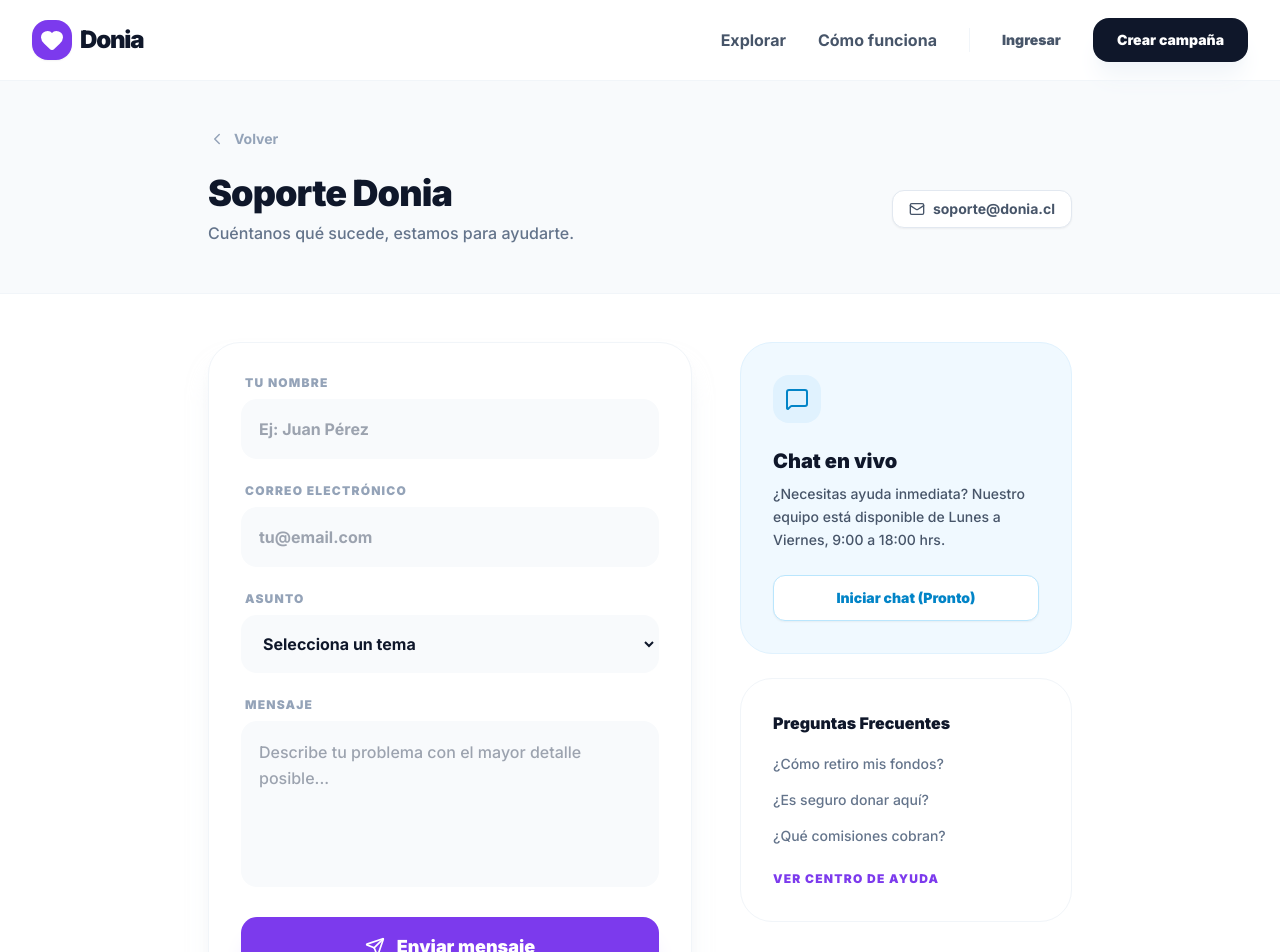
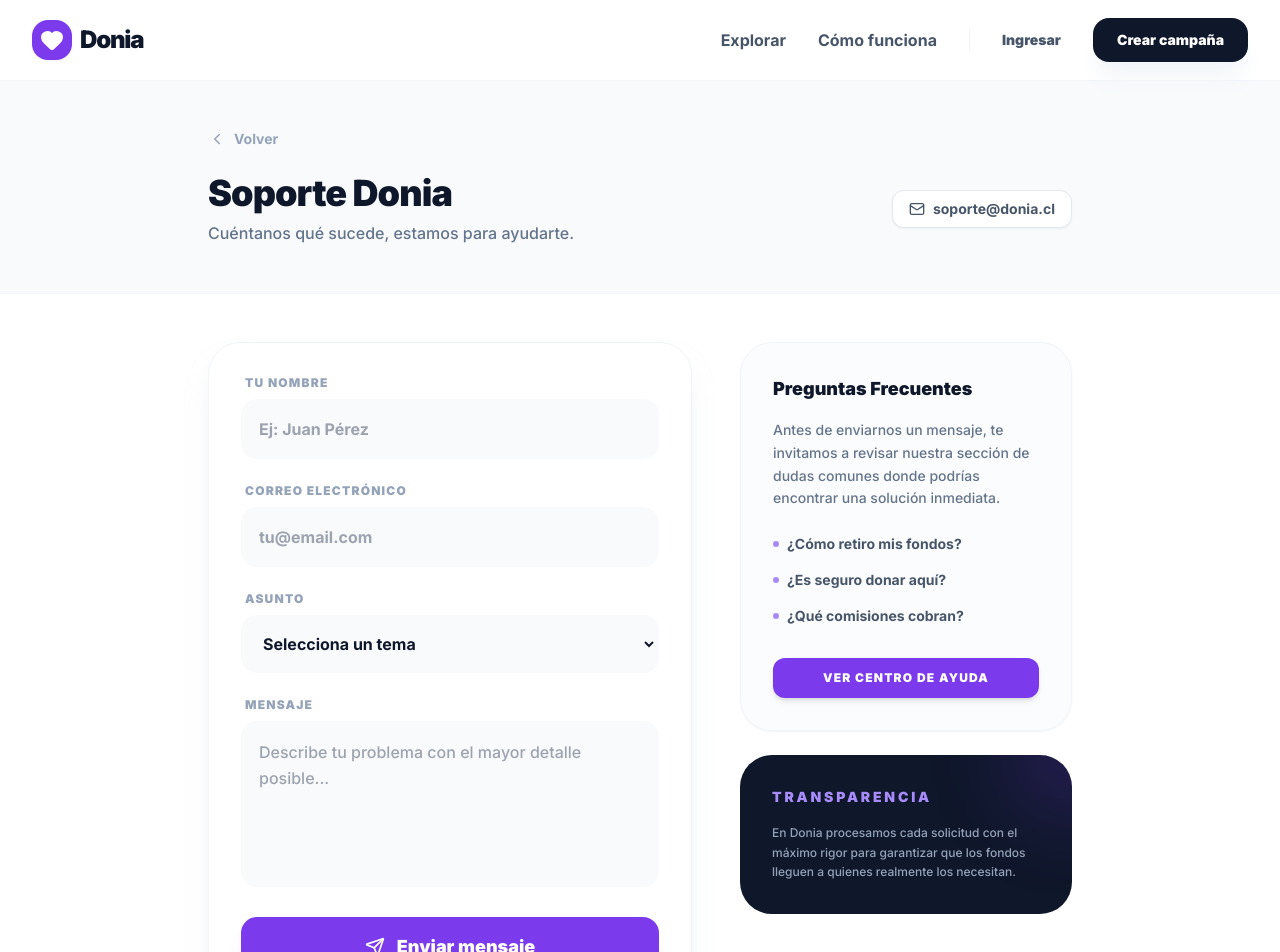
Before and after one commit to donia-cl/donia-web-v4, a React (Vite) app: page /soporte in a window 1280 px wide. Shown: the top 952 px of the page. Built offline with nearby package versions, Linux system fonts and the light colour scheme; no server answers.

Commit message:
fix(support): Remove unused chat feature and update FAQ styling
Removes the commented-out live chat UI and related icon import from the support page. Updates the styling of the FAQ section to align with current design guidelines.

```diff
--- a/pages/Support.tsx
+++ b/pages/Support.tsx
@@ -1,7 +1,7 @@
 
 import React, { useState } from 'react';
 import { useNavigate } from 'react-router-dom';
-import { ChevronLeft, Send, Mail, MessageSquare, CheckCircle2, Loader2, AlertCircle } from 'lucide-react';
+import { ChevronLeft, Send, Mail, CheckCircle2, Loader2, AlertCircle } from 'lucide-react';
 import { useAuth } from '../context/AuthContext';
 
 const Support: React.FC = () => {
@@ -189,47 +189,45 @@
 
           {/* Sidebar Info */}
           <div className="md:col-span-5 space-y-6">
-             <div className="bg-sky-50 p-8 rounded-[32px] border border-sky-100">
-                <div className="w-12 h-12 bg-sky-100 text-sky-600 rounded-2xl flex items-center justify-center mb-6">
-                   <MessageSquare size={24} />
-                </div>
-                <h3 className="text-xl font-black text-slate-900 mb-2">Chat en vivo</h3>
-                <p className="text-slate-600 font-medium text-sm mb-6 leading-relaxed">
-                  ¿Necesitas ayuda inmediata? Nuestro equipo está disponible de Lunes a Viernes, 9:00 a 18:00 hrs.
+             <div className="p-8 border border-slate-100 rounded-[32px] bg-slate-50/50 shadow-sm">
+                <h3 className="font-black text-slate-900 mb-4 text-lg">Preguntas Frecuentes</h3>
+                <p className="text-slate-500 text-sm font-medium mb-6 leading-relaxed">
+                  Antes de enviarnos un mensaje, te invitamos a revisar nuestra sección de dudas comunes donde podrías encontrar una solución inmediata.
                 </p>
-                <button
-                  onClick={() => alert("El chat en vivo estará disponible pronto.")}
-                  className="w-full py-3 bg-white text-sky-600 rounded-xl font-black text-sm border border-sky-200 hover:bg-sky-600 hover:text-white transition-all shadow-sm"
-                >
-                  Iniciar chat (Pronto)
-                </button>
-             </div>
-
-             <div className="p-8 border border-slate-100 rounded-[32px]">
-                <h3 className="font-black text-slate-900 mb-4">Preguntas Frecuentes</h3>
-                <ul className="space-y-3">
+                <ul className="space-y-4">
                    <li>
-                     <button onClick={() => navigate('/ayuda')} className="text-sm font-medium text-slate-500 hover:text-violet-600 hover:underline text-left">
+                     <button onClick={() => navigate('/ayuda')} className="text-sm font-bold text-slate-600 hover:text-violet-600 hover:underline text-left flex items-center gap-2">
+                       <span className="w-1.5 h-1.5 rounded-full bg-violet-400"></span>
                        ¿Cómo retiro mis fondos?
                      </button>
                    </li>
                    <li>
-                     <button onClick={() => navigate('/ayuda')} className="text-sm font-medium text-slate-500 hover:text-violet-600 hover:underline text-left">
+                     <button onClick={() => navigate('/ayuda')} className="text-sm font-bold text-slate-600 hover:text-violet-600 hover:underline text-left flex items-center gap-2">
+                       <span className="w-1.5 h-1.5 rounded-full bg-violet-400"></span>
                        ¿Es seguro donar aquí?
                      </button>
                    </li>
                    <li>
-                     <button onClick={() => navigate('/ayuda')} className="text-sm font-medium text-slate-500 hover:text-violet-600 hover:underline text-left">
+                     <button onClick={() => navigate('/ayuda')} className="text-sm font-bold text-slate-600 hover:text-violet-600 hover:underline text-left flex items-center gap-2">
+                       <span className="w-1.5 h-1.5 rounded-full bg-violet-400"></span>
                        ¿Qué comisiones cobran?
                      </button>
                    </li>
                 </ul>
                 <button
                   onClick={() => navigate('/ayuda')}
-                  className="mt-6 text-violet-600 font-black text-xs uppercase tracking-widest hover:underline"
+                  className="w-full mt-8 py-3 bg-violet-600 text-white rounded-xl font-black text-xs uppercase tracking-widest hover:bg-violet-700 transition-all shadow-md"
                 >
                   Ver Centro de Ayuda
                 </button>
+             </div>
+
+             <div className="p-8 bg-slate-900 rounded-[32px] text-white relative overflow-hidden">
+                <div className="absolute top-0 right-0 w-32 h-32 bg-violet-600/20 rounded-full blur-2xl -mr-16 -mt-16"></div>
+                <h4 className="font-black text-sm uppercase tracking-[0.2em] mb-4 text-violet-400">Transparencia</h4>
+                <p className="text-xs font-medium text-slate-400 leading-relaxed">
+                  En Donia procesamos cada solicitud con el máximo rigor para garantizar que los fondos lleguen a quienes realmente los necesitan.
+                </p>
              </div>
           </div>
 
```
